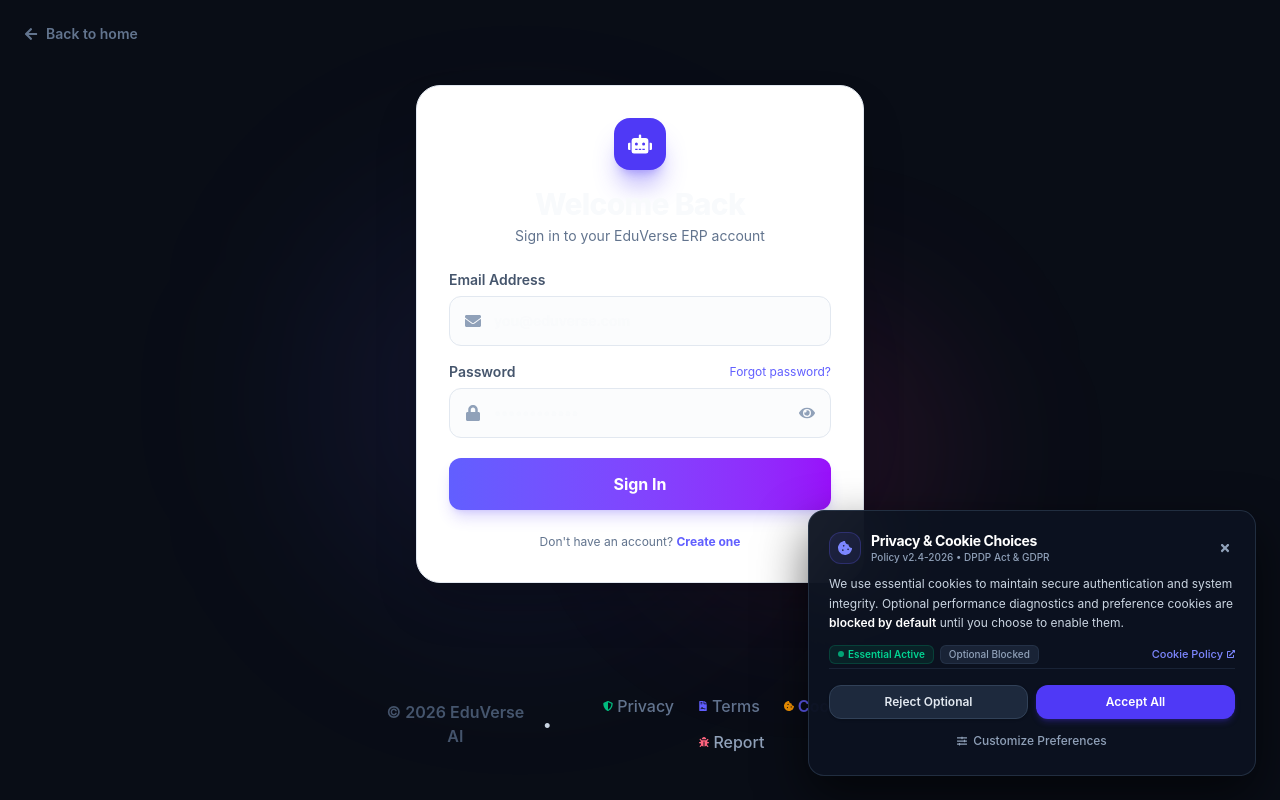
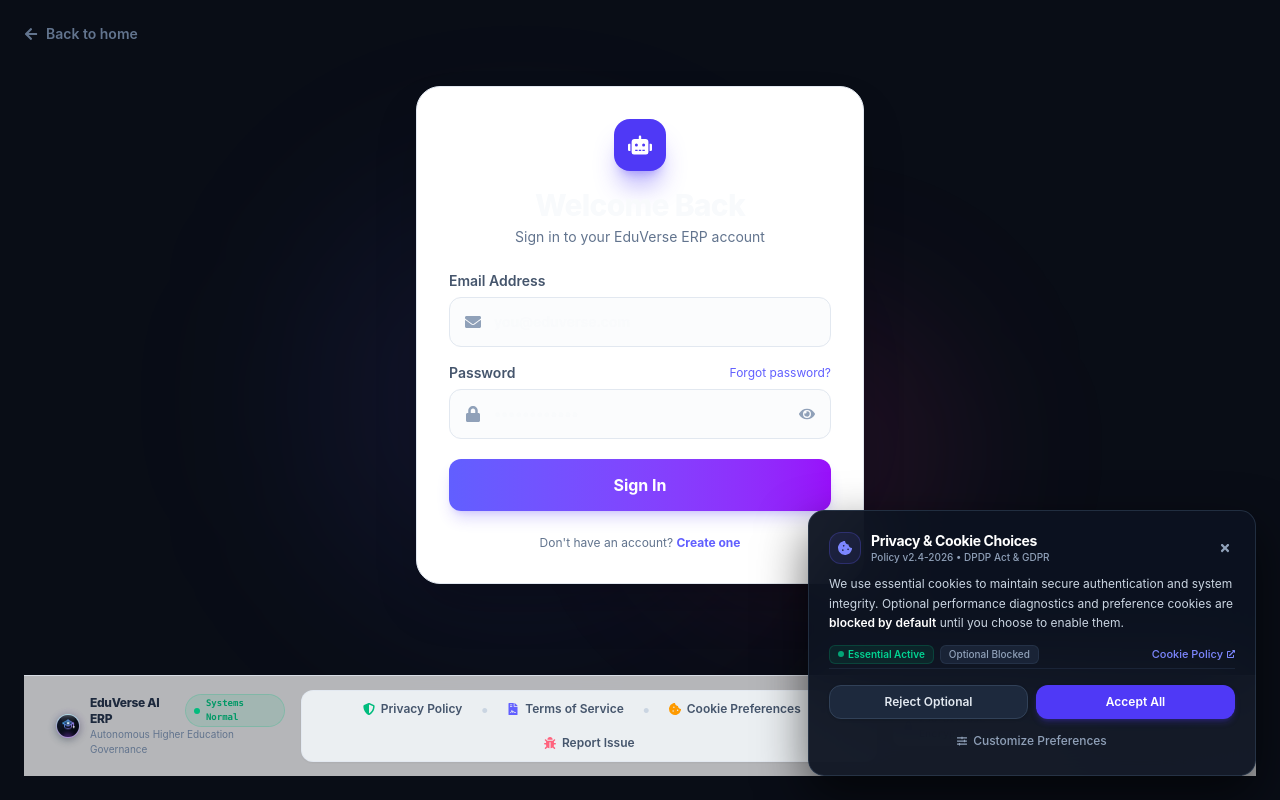
Before and after one commit to AdityaRoy003/Advance-Ai-Powered-ERP-, a React (Vite) app in the folder frontend/: page /login in a window 1280 px wide. Built offline with nearby package versions, Linux system fonts and the light colour scheme; no server answers; the HTML template or start-up script is replaced by a standard one.

Commit message:
fix(auth): redesign AuthFooter for structured web view layout and add show/hide password eye button to Register

```diff
--- a/frontend/src/components/layout/AuthFooter.jsx
+++ b/frontend/src/components/layout/AuthFooter.jsx
@@ -1,7 +1,8 @@
 import React from 'react';
-import { FaShieldAlt, FaFileContract, FaCookieBite, FaBug } from 'react-icons/fa';
+import { FaShieldAlt, FaFileContract, FaCookieBite, FaBug, FaLock } from 'react-icons/fa';
 import { useCookieConsent } from '../../context/CookieConsentContext';
 import { useSupportModals } from '../../context/SupportModalContext';
+import EduVerseEmblem from '../common/EduVerseEmblem';
 
 export default function AuthFooter() {
   const currentYear = new Date().getFullYear();
@@ -10,51 +11,85 @@ export default function AuthFooter() {
 
   return (
     <footer
-      className="w-full mt-auto py-5 px-4 text-center text-xxs text-slate-500 dark:text-slate-400 select-none"
+      className="w-full mt-auto border-t border-slate-200/80 dark:border-slate-800/80 bg-white/70 dark:bg-[#070c18]/85 backdrop-blur-md py-3.5 px-4 sm:px-8 select-none z-20 transition-colors"
       role="contentinfo"
       aria-label="Authentication Page Footer"
     >
-      <div className="max-w-lg mx-auto flex flex-col sm:flex-row items-center justify-center gap-2.5 sm:gap-4">
-        <span className="font-semibold text-slate-600 dark:text-slate-400">© {currentYear} EduVerse AI</span>
+      <div className="max-w-7xl mx-auto flex flex-col md:flex-row items-center justify-between gap-3.5 md:gap-4">
+        {/* ─── Left: Brand Emblem & Status ─── */}
+        <div className="flex items-center gap-2.5">
+          <EduVerseEmblem size={24} />
+          <div className="flex flex-col text-left">
+            <div className="flex items-center gap-2">
+              <span className="font-extrabold text-xs tracking-tight text-slate-800 dark:text-white">
+                EduVerse AI ERP
+              </span>
+              <span className="hidden sm:inline-flex items-center gap-1.5 px-2 py-0.5 rounded-full bg-emerald-500/10 text-emerald-600 dark:text-emerald-400 border border-emerald-500/20 text-[9px] font-mono font-bold">
+                <span className="w-1.5 h-1.5 rounded-full bg-emerald-500 animate-pulse"></span> Systems Normal
+              </span>
+            </div>
+            <span className="text-[10px] text-slate-500 dark:text-slate-400 hidden sm:block">
+              Autonomous Higher Education Governance
+            </span>
+          </div>
+        </div>
 
-        <span className="hidden sm:inline text-slate-300 dark:text-slate-700">•</span>
-
-        <div className="flex flex-wrap items-center justify-center gap-1.5 sm:gap-2 font-medium">
+        {/* ─── Center: Structured Navigation Pill Group ─── */}
+        <nav
+          aria-label="Legal and support links"
+          className="flex flex-wrap items-center justify-center gap-1 sm:gap-1.5 p-1 rounded-xl bg-slate-100/90 dark:bg-slate-900/70 border border-slate-200/80 dark:border-slate-800/80 shadow-xs"
+        >
           <button
             type="button"
             onClick={openPolicyDrawer}
-            className="inline-flex items-center gap-1 px-2 py-0.5 rounded-md hover:bg-slate-100 dark:hover:bg-slate-800 text-slate-500 hover:text-indigo-600 dark:hover:text-indigo-400 transition focus:outline-none"
+            className="inline-flex items-center gap-1.5 px-3 py-1.5 rounded-lg text-xs font-semibold text-slate-600 dark:text-slate-400 hover:text-indigo-600 dark:hover:text-white hover:bg-white dark:hover:bg-slate-800/90 transition cursor-pointer"
           >
-            <FaShieldAlt className="text-emerald-500 text-[10px]" />
-            <span>Privacy</span>
+            <FaShieldAlt className="text-emerald-500 text-xs" />
+            <span>Privacy Policy</span>
           </button>
+
+          <span className="text-slate-300 dark:text-slate-700 hidden sm:inline" aria-hidden="true">•</span>
 
           <button
             type="button"
             onClick={openTermsModal}
-            className="inline-flex items-center gap-1 px-2 py-0.5 rounded-md hover:bg-slate-100 dark:hover:bg-slate-800 text-slate-500 hover:text-indigo-600 dark:hover:text-indigo-400 transition focus:outline-none"
+            className="inline-flex items-center gap-1.5 px-3 py-1.5 rounded-lg text-xs font-semibold text-slate-600 dark:text-slate-400 hover:text-indigo-600 dark:hover:text-white hover:bg-white dark:hover:bg-slate-800/90 transition cursor-pointer"
           >
-            <FaFileContract className="text-indigo-500 text-[10px]" />
-            <span>Terms</span>
+            <FaFileContract className="text-indigo-500 text-xs" />
+            <span>Terms of Service</span>
           </button>
+
+          <span className="text-slate-300 dark:text-slate-700 hidden sm:inline" aria-hidden="true">•</span>
 
           <button
             type="button"
             onClick={openPreferences}
-            className="inline-flex items-center gap-1 px-2 py-0.5 rounded-md hover:bg-indigo-50 dark:hover:bg-indigo-950/40 text-indigo-500 dark:text-indigo-400 font-semibold transition focus:outline-none"
+            className="inline-flex items-center gap-1.5 px-3 py-1.5 rounded-lg text-xs font-semibold text-slate-600 dark:text-slate-400 hover:text-amber-600 dark:hover:text-amber-400 hover:bg-white dark:hover:bg-slate-800/90 transition cursor-pointer"
           >
-            <FaCookieBite className="text-amber-500 text-[10px]" />
-            <span>Cookies</span>
+            <FaCookieBite className="text-amber-500 text-xs" />
+            <span>Cookie Preferences</span>
           </button>
+
+          <span className="text-slate-300 dark:text-slate-700 hidden sm:inline" aria-hidden="true">•</span>
 
           <button
             type="button"
             onClick={openReportIssueModal}
-            className="inline-flex items-center gap-1 px-2 py-0.5 rounded-md hover:bg-rose-50 dark:hover:bg-rose-950/30 text-slate-400 hover:text-rose-500 transition focus:outline-none"
+            className="inline-flex items-center gap-1.5 px-3 py-1.5 rounded-lg text-xs font-semibold text-slate-600 dark:text-slate-400 hover:text-rose-600 dark:hover:text-rose-400 hover:bg-white dark:hover:bg-slate-800/90 transition cursor-pointer"
           >
-            <FaBug className="text-rose-400 text-[10px]" />
-            <span>Report</span>
+            <FaBug className="text-rose-400 text-xs" />
+            <span>Report Issue</span>
           </button>
+        </nav>
+
+        {/* ─── Right: Security Status & Copyright ─── */}
+        <div className="flex items-center gap-3 text-xxs font-mono text-slate-500 dark:text-slate-400">
+          <span className="inline-flex items-center gap-1.5 px-2.5 py-1 rounded-lg bg-slate-100 dark:bg-slate-900/80 border border-slate-200 dark:border-slate-800 text-[10px] text-slate-600 dark:text-slate-400 font-medium">
+            <FaLock className="text-indigo-500 dark:text-indigo-400 text-[9px]" /> 256-Bit SSL Encrypted
+          </span>
+          <span className="font-semibold text-slate-600 dark:text-slate-400">
+            © {currentYear} EduVerse AI
+          </span>
         </div>
       </div>
     </footer>
--- a/frontend/src/pages/Register.jsx
+++ b/frontend/src/pages/Register.jsx
@@ -3,7 +3,7 @@ import { useNavigate, Link } from 'react-router-dom';
 import { useAuth } from '../context/AuthContext';
 import { useTheme } from '../context/ThemeContext';
 import { toast } from 'react-hot-toast';
-import { FaUser, FaEnvelope, FaLock, FaArrowLeft, FaIdCard } from 'react-icons/fa';
+import { FaUser, FaEnvelope, FaLock, FaArrowLeft, FaIdCard, FaEye, FaEyeSlash } from 'react-icons/fa';
 import { motion } from 'framer-motion';
 import AuthFooter from '../components/layout/AuthFooter';
 
@@ -16,6 +16,7 @@ export default function Register() {
   const [lastName, setLastName] = useState('');
   const [email, setEmail] = useState('');
   const [password, setPassword] = useState('');
+  const [showPassword, setShowPassword] = useState(false);
   const [role, setRole] = useState('STUDENT');
 
   const handleSubmit = async (e) => {
@@ -136,12 +137,20 @@ export default function Register() {
               <div className="relative">
                 <span className="absolute left-4 top-1/2 -translate-y-1/2 text-slate-400"><FaLock /></span>
                 <input
-                  type="password"
+                  type={showPassword ? 'text' : 'password'}
                   value={password}
                   onChange={(e) => setPassword(e.target.value)}
                   placeholder="••••••••"
-                  className="w-full pl-11 pr-4 py-3 rounded-xl border border-slate-200 dark:border-slate-800 bg-slate-50/50 dark:bg-slate-900/50 focus:border-indigo-500 focus:outline-none transition font-semibold text-sm"
+                  className="w-full pl-11 pr-12 py-3 rounded-xl border border-slate-200 dark:border-slate-800 bg-slate-50/50 dark:bg-slate-900/50 focus:border-indigo-500 focus:outline-none transition font-semibold text-sm"
                 />
+                <button
+                  type="button"
+                  onClick={() => setShowPassword(!showPassword)}
+                  className="absolute right-4 top-1/2 -translate-y-1/2 text-slate-400 hover:text-slate-200 transition focus:outline-none cursor-pointer"
+                  aria-label={showPassword ? 'Hide password' : 'Show password'}
+                >
+                  {showPassword ? <FaEyeSlash /> : <FaEye />}
+                </button>
               </div>
             </div>
 
```
